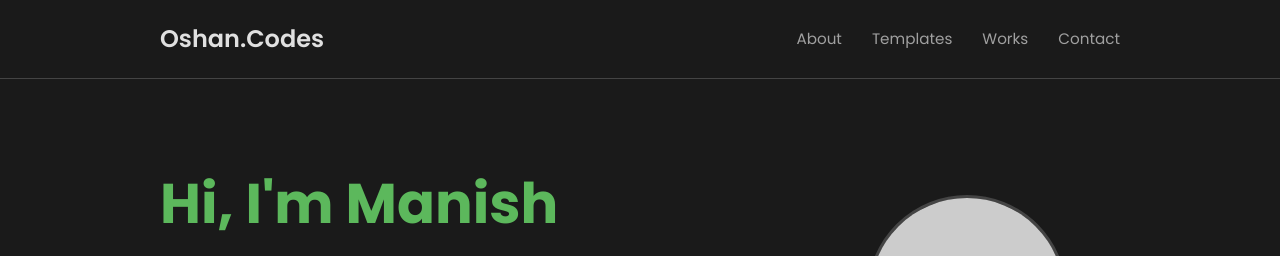
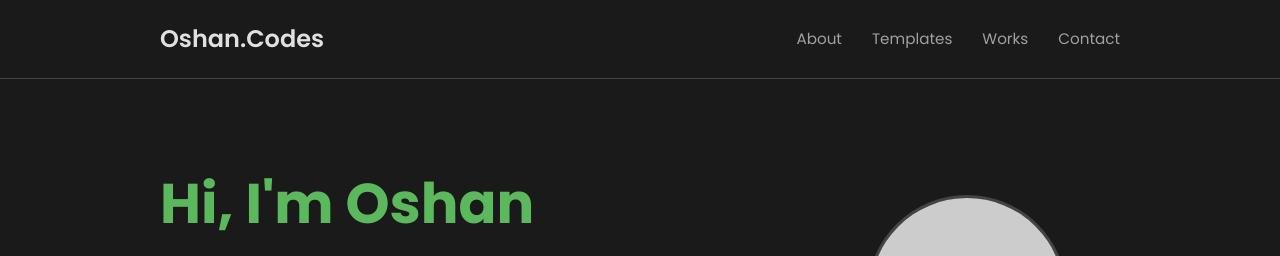
Before and after one commit to oshanisvoid/PortfolioOshan, a plain HTML site: page index.html in a window 1280 px wide. Shown: the top 256 px of the page. Drawn offline with Linux system fonts and the light colour scheme; placeholder pictures from the web are drawn by us.

Commit message:
Update index.html

```diff
--- a/index.html
+++ b/index.html
@@ -3,7 +3,7 @@
 <head>
     <meta charset="UTF-8">
     <meta name="viewport" content="width=device-width, initial-scale=1.0">
-    <title>Manish - Minecraft Server Developer</title>
+    <title>Oshan - Minecraft Server Developer</title>
     <link rel="preconnect" href="https://fonts.googleapis.com">
     <link rel="preconnect" href="https://fonts.gstatic.com" crossorigin>
     <link href="https://fonts.googleapis.com/css2?family=Poppins:wght@300;400;600;700&display=swap" rel="stylesheet">
@@ -26,7 +26,7 @@
     <main class="container">
         <section class="hero">
             <div class="hero-content">
-                <h1>Hi, I'm Manish</h1>
+                <h1>Hi, I'm Oshan</h1>
                 <p class="subtitle">Minecraft Server Developer & Optimizer</p>
                 <p>A dedicated Minecraft server developer focused on building robust, high-performance, and engaging multiplayer experiences. I specialize in optimizing server performance, crafting custom plugins, and ensuring seamless gameplay for thriving communities.</p>
             </div>
```
